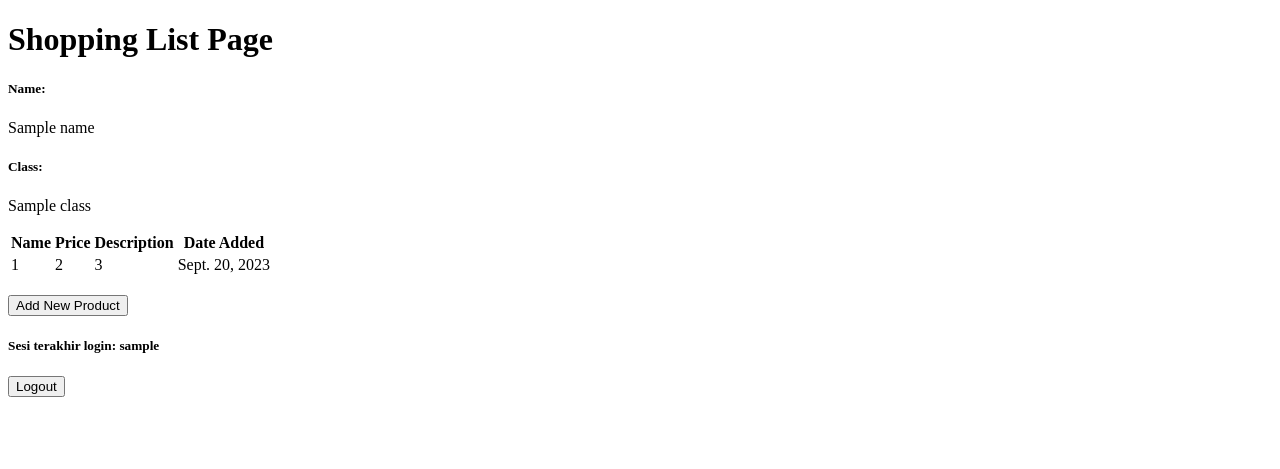
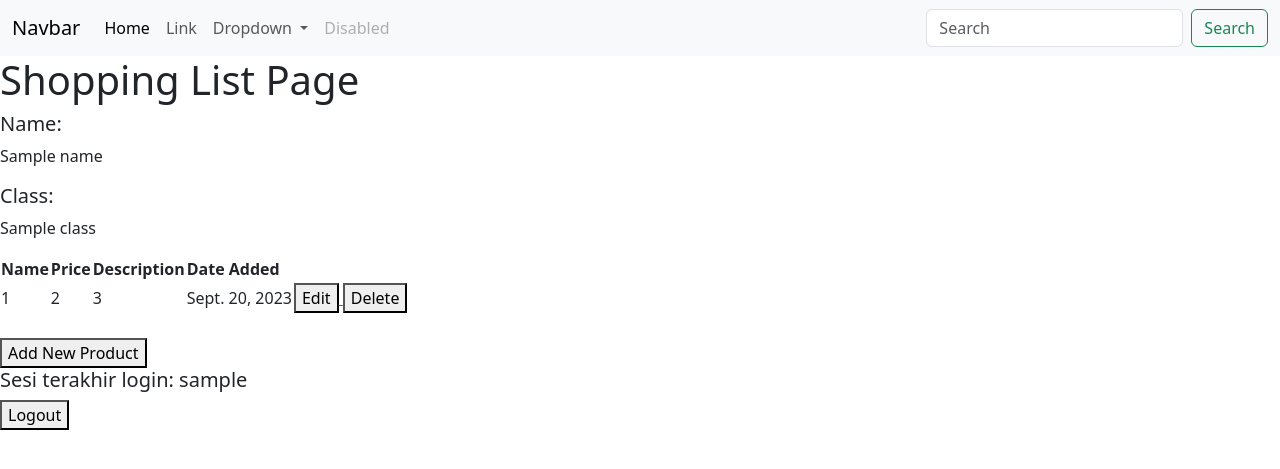
Before and after one commit to Metry630/shopping_list, a Django app: template main/templates/main.html in a window 1280 px wide. Shown: the top 469 px of the page. Run offline with Django 4.2, Linux system fonts and the light colour scheme; data comes from the database, SQL or seed files in the repository; both versions use the stored data as it was after the commit; the template is opened without the code that fills it: values that come from a table or form of the project are taken from there, most other values are stand-ins (such as "Sample title", 1, 10 or a date in 2020).

Commit message:
menyelesaikan tutorial 4

```diff
--- a/main/templates/main.html
+++ b/main/templates/main.html
@@ -1,6 +1,42 @@
 {% extends 'base.html' %}
 
 {% block content %}
+<nav class="navbar navbar-expand-lg bg-body-tertiary">
+    <div class="container-fluid">
+      <a class="navbar-brand" href="#">Navbar</a>
+      <button class="navbar-toggler" type="button" data-bs-toggle="collapse" data-bs-target="#navbarSupportedContent" aria-controls="navbarSupportedContent" aria-expanded="false" aria-label="Toggle navigation">
+        <span class="navbar-toggler-icon"></span>
+      </button>
+      <div class="collapse navbar-collapse" id="navbarSupportedContent">
+        <ul class="navbar-nav me-auto mb-2 mb-lg-0">
+          <li class="nav-item">
+            <a class="nav-link active" aria-current="page" href="#">Home</a>
+          </li>
+          <li class="nav-item">
+            <a class="nav-link" href="#">Link</a>
+          </li>
+          <li class="nav-item dropdown">
+            <a class="nav-link dropdown-toggle" href="#" role="button" data-bs-toggle="dropdown" aria-expanded="false">
+              Dropdown
+            </a>
+            <ul class="dropdown-menu">
+              <li><a class="dropdown-item" href="#">Action</a></li>
+              <li><a class="dropdown-item" href="#">Another action</a></li>
+              <li><hr class="dropdown-divider"></li>
+              <li><a class="dropdown-item" href="#">Something else here</a></li>
+            </ul>
+          </li>
+          <li class="nav-item">
+            <a class="nav-link disabled" aria-disabled="true">Disabled</a>
+          </li>
+        </ul>
+        <form class="d-flex" role="search">
+          <input class="form-control me-2" type="search" placeholder="Search" aria-label="Search">
+          <button class="btn btn-outline-success" type="submit">Search</button>
+        </form>
+      </div>
+    </div>
+  </nav>
     <h1>Shopping List Page</h1>
 
     <h5>Name:</h5>
@@ -24,6 +60,18 @@
                 <td>{{product.price}}</td>
                 <td>{{product.description}}</td>
                 <td>{{product.date_added}}</td>
+                <td>
+                    <a href="{% url 'main:edit_product' product.pk %}">
+                        <button>
+                            Edit
+                        </button>
+                    </a>
+                    <a href="{% url 'main:delete_product' product.pk %}">
+                        <button>
+                            Delete
+                        </button>
+                    </a>
+                </td>
             </tr>
         {% endfor %}
     </table>
--- a/main/urls.py
+++ b/main/urls.py
@@ -2,7 +2,7 @@ from django.urls import path
 from main.views import show_main, create_product, show_xml, show_json, show_xml_by_id, show_json_by_id
 from main.views import register #sesuaikan dengan nama fungsi yang dibuat
 from main.views import login_user #sesuaikan dengan nama fungsi yang dibuat
-from main.views import logout_user
+from main.views import logout_user, edit_product, delete_product
 
 app_name = 'main'
 
@@ -16,6 +16,7 @@ urlpatterns = [
     path('register/', register, name='register'), #sesuaikan dengan nama fungsi yang dibuat
     path('login/', login_user, name='login'), #sesuaikan dengan nama fungsi yang dibuat
     path('logout/', logout_user, name='logout'),
-
+    path('edit-product/<int:id>', edit_product, name='edit_product'),
+    path('delete/<int:id>', delete_product, name='delete_product'), # sesuaikan dengan nama fungsi yang dibuat
 
 ]
--- a/templates/base.html
+++ b/templates/base.html
@@ -2,13 +2,17 @@
 <!DOCTYPE html>
 <html lang="en">
     <head>
+        {% block meta %}
         <meta charset="UTF-8" />
         <meta
             name="viewport"
             content="width=device-width, initial-scale=1.0"
         />
-        {% block meta %}
         {% endblock meta %}
+        <link href="https://cdn.jsdelivr.net/npm/bootstrap@5.3.2/dist/css/bootstrap.min.css" rel="stylesheet" integrity="sha384-T3c6CoIi6uLrA9TneNEoa7RxnatzjcDSCmG1MXxSR1GAsXEV/Dwwykc2MPK8M2HN" crossorigin="anonymous">
+        <script src="https://code.jquery.com/jquery-3.6.0.min.js" integrity="sha384-KyZXEAg3QhqLMpG8r+J4jsl5c9zdLKaUk5Ae5f5b1bw6AUn5f5v8FZJoMxm6f5cH1" crossorigin="anonymous"></script>
+        <script src="https://cdn.jsdelivr.net/npm/@popperjs/core@2.11.8/dist/umd/popper.min.js" integrity="sha384-I7E8VVD/ismYTF4hNIPjVp/Zjvgyol6VFvRkX/vR+Vc4jQkC+hVqc2pM8ODewa9r" crossorigin="anonymous"></script>
+        <script src="https://cdn.jsdelivr.net/npm/bootstrap@5.3.2/dist/js/bootstrap.min.js" integrity="sha384-BBtl+eGJRgqQAUMxJ7pMwbEyER4l1g+O15P+16Ep7Q9Q+zqX6gSbd85u4mG4QzX+" crossorigin="anonymous"></script>
     </head>
 
     <body>
```
Also changed, not shown: main/templates/edit_product.html (added, +22 -0 lines), main/views.py (+21 -0 lines), db.sqlite3.
